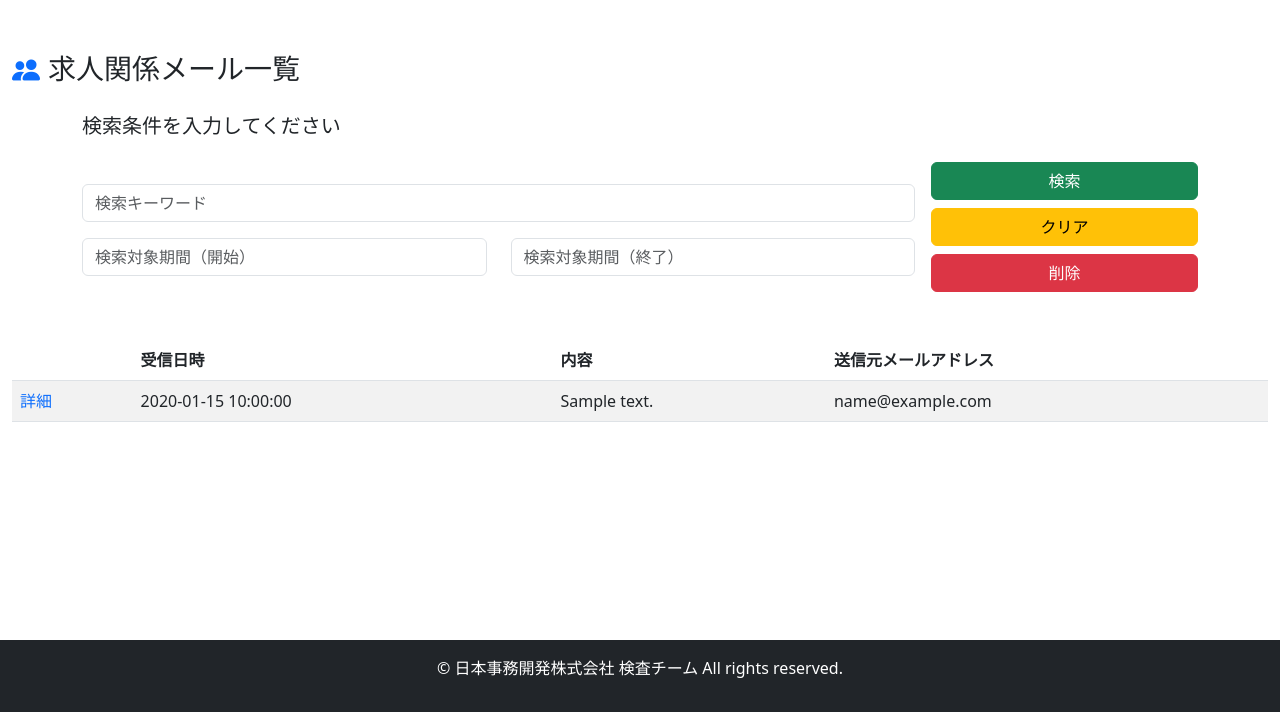
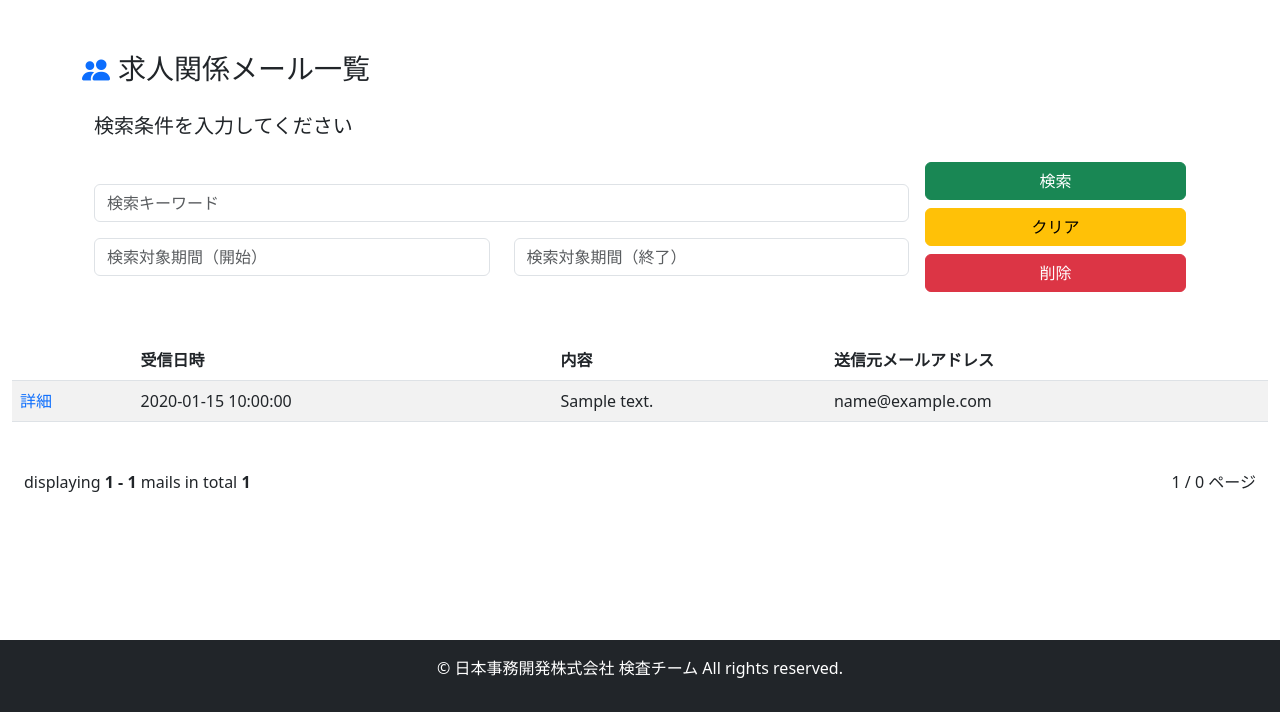
Before and after one commit to NJK-Labo/mailfilter, a Flask app: page /job-emails in a window 1280 px wide. Shown: the part 88-800 px from the top of the page. Run offline with Flask 3, Linux system fonts and the light colour scheme; tables that the repository leaves empty hold one stand-in row (values such as "Sample post"); some libraries are stand-ins or nearby versions.

Commit message:
ページ送り機能を追加

```diff
--- a/app/routes.py
+++ b/app/routes.py
@@ -1,15 +1,19 @@
 import logging
 
 from flask import Blueprint, redirect, render_template, request, url_for
+from flask_paginate import get_page_parameter  # type: ignore
 from werkzeug.exceptions import HTTPException, InternalServerError, NotFound
 
 from app import db  # noqa: E402
 from app.forms import ContactEmailSearchForm, JobEmailSearchForm  # noqa: E402
 from app.models import ContactEmail, JobEmail
-from app.services import search_contact_emails, search_job_emails, validate_input  # noqa: E402
+from app.services import paginate_query, search_contact_emails, search_job_emails, validate_input  # noqa: E402
 
 bp = Blueprint("main", __name__)
 logger: logging.Logger = logging.getLogger(__name__)
+
+# ページ送り機能の1ページ当たり表示件数
+PER_PAGE: int = 10
 
 
 @bp.route("/")
@@ -30,8 +34,14 @@ def list_contact_emails() -> str:
         # 不正な値のクエリパラメータをクリアするためのリダイレクト
         return redirect(url_for("main.list_contact_emails", **cleaned_params))  # type: ignore
 
-    mails = search_contact_emails(form)
-    return render_template("list_contact_emails.html", mails=mails, form=form)
+    # フォームの検索結果
+    query = search_contact_emails(form)
+
+    # ページ送り機能
+    page = request.args.get(get_page_parameter(), type=int, default=1)
+    mails, pagination = paginate_query(query=query, page=page, per_page=PER_PAGE)
+
+    return render_template("list_contact_emails.html", mails=mails, form=form, pagination=pagination)
 
 
 @bp.route("/contact-emails/<int:id>", methods=["GET"])
@@ -55,8 +65,14 @@ def list_job_emails() -> str:
         # 不正な値のクエリパラメータをクリアするためのリダイレクト
         return redirect(url_for("main.list_job_emails", **cleaned_params))  # type: ignore
 
-    mails = search_job_emails(form)
-    return render_template("list_job_emails.html", mails=mails, form=form)
+    # フォームの検索結果
+    query = search_job_emails(form)
+
+    # ページ送り機能
+    page = request.args.get(get_page_parameter(), type=int, default=1)
+    mails, pagination = paginate_query(query=query, page=page, per_page=PER_PAGE)
+
+    return render_template("list_job_emails.html", mails=mails, form=form, pagination=pagination)
 
 
 @bp.route("/job-emails/<int:id>", methods=["GET"])
--- a/app/services.py
+++ b/app/services.py
@@ -1,6 +1,8 @@
 from typing import Dict, Tuple
 
+from flask_paginate import Pagination  # type: ignore
 from flask_wtf import FlaskForm  # type: ignore
+from sqlalchemy.orm.query import Query
 
 from app.models import ContactEmail, JobEmail
 
@@ -30,7 +32,7 @@ def validate_input(form: FlaskForm) -> Tuple[bool, Dict[str, str]]:
     return is_valid, cleaned_params
 
 
-def search_contact_emails(form: FlaskForm) -> list[ContactEmail]:
+def search_contact_emails(form: FlaskForm) -> Query:
     """問い合わせメールの検索ロジック"""
     query = ContactEmail.query.order_by(ContactEmail.received_at.desc())  # type: ignore
     if form.start_date.data:
@@ -47,11 +49,11 @@ def search_contact_emails(form: FlaskForm) -> list[ContactEmail]:
     if form.type.data:
         query = query.filter(ContactEmail.contact_type == int(form.type.data))
 
-    return query.all()
+    return query
 
 
-def search_job_emails(form: FlaskForm) -> list[JobEmail]:
-    """問い合わせメールの検索ロジック"""
+def search_job_emails(form: FlaskForm) -> Query:
+    """求人関係メールの検索ロジック"""
     query = JobEmail.query.order_by(JobEmail.received_at.desc())  # type: ignore
     if form.start_date.data:
         query = query.filter(JobEmail.received_at >= form.start_date.data)
@@ -64,4 +66,18 @@ def search_job_emails(form: FlaskForm) -> list[JobEmail]:
             | JobEmail.email.like(f"%{form.keyword.data}%")  # type: ignore
         )
 
-    return query.all()
+    return query
+
+
+def paginate_query(query: Query, page: int, per_page: int) -> tuple[Query, Pagination]:
+    """ページ送りのためのクエリを処理する関数"""
+    mails = query.paginate(page=page, per_page=per_page, error_out=False)  # type: ignore
+    pagination = Pagination(
+        page=page,
+        total=mails.total,
+        record_name="mails",
+        per_page=per_page,
+        display_msg="{start} - {end} / {total} 件",
+        css_framework="bootstrap5",
+    )
+    return mails, pagination
--- a/app/templates/list_job_emails.html
+++ b/app/templates/list_job_emails.html
@@ -10,6 +10,8 @@
 
 {% block content %}
 <div class="container-fluid mt-5">
+    <div class="container">
+
         <!-- タイトル -->
         <div class="d-flex align-items-center mb-4">
             <i class="bi bi-people-fill text-primary fs-3 me-2"></i>
@@ -40,8 +42,9 @@
                 </div>
             </form>
         </div>
+    </div>
 
-    <!-- 一覧 -->
+    <!-- メール一覧 -->
     <table class="table table-striped">
         <thead>
             <tr>
@@ -62,5 +65,12 @@
             {% endfor %}
         </tbody>
     </table>
+    <div class="container-fluid mt-5 mb-2">
+        <nav aria-label="Page navigation" class="row align-items-center">
+            <div class="col-4 text-start">{{ pagination.info }}</div>
+            <div class="col-4 text-center">{{ pagination.links }}</div>
+            <div class="col-4 text-end">{{ pagination.page }} / {{ pagination.pages | length }} ページ</div>
+        </nav>
+    </div>
 </div>
 {% endblock %}
```
Also changed, not shown: app/templates/list_contact_emails.html (+9 -1 lines). Lines whose indentation alone changed are shown as unchanged.
